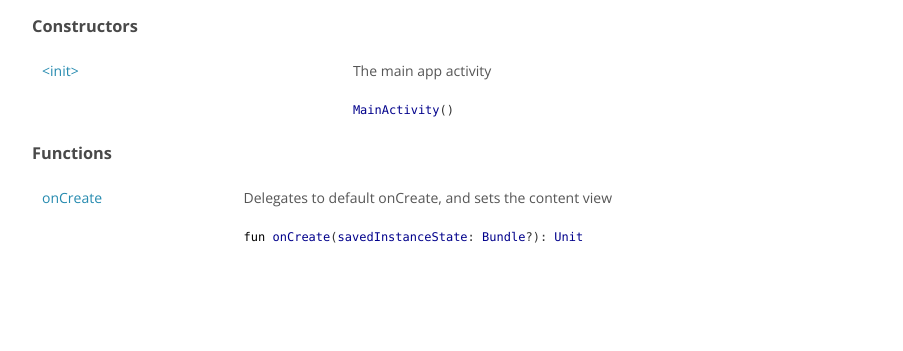
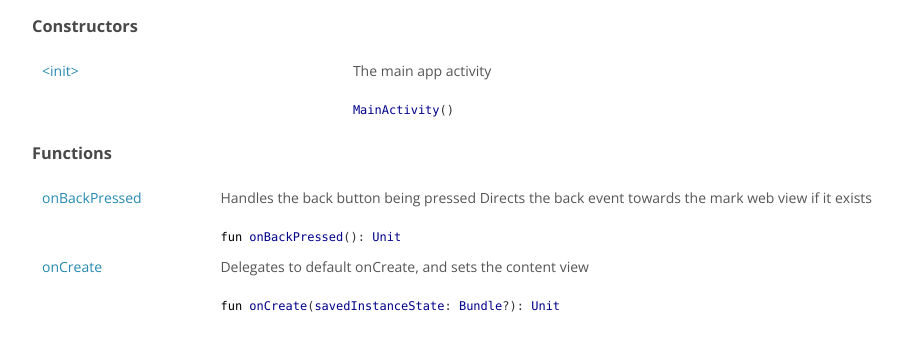
Before and after one commit to Zyviax/345Documentation, a plain HTML site: page app/com.otago.open/-main-activity/index.html in a window 1280 px wide. Shown: the part 193-544 px from the top of the page, without its empty margins (18-921 px from the left). Drawn offline with nearby package versions, Linux system fonts and the light colour scheme.

Commit message:
updating documentation

```diff
--- a/app/com.otago.open/-main-activity/index.html
+++ b/app/com.otago.open/-main-activity/index.html
@@ -28,6 +28,15 @@
 <tbody>
 <tr>
 <td>
+<h4><a href="on-back-pressed.html">onBackPressed</a></h4>
+</td>
+<td>
+<p>Handles the back button being pressed
+Directs the back event towards the mark web view if it exists</p>
+<code><span class="keyword">fun </span><span class="identifier">onBackPressed</span><span class="symbol">(</span><span class="symbol">)</span><span class="symbol">: </span><a href="https://kotlinlang.org/api/latest/jvm/stdlib/kotlin/-unit/index.html"><span class="identifier">Unit</span></a></code></td>
+</tr>
+<tr>
+<td>
 <h4><a href="on-create.html">onCreate</a></h4>
 </td>
 <td>
```
Also changed, not shown: app/com.otago.open/-main-activity/on-back-pressed.html (added, +16 -0 lines), app/index-outline.html (+2 -0 lines).
